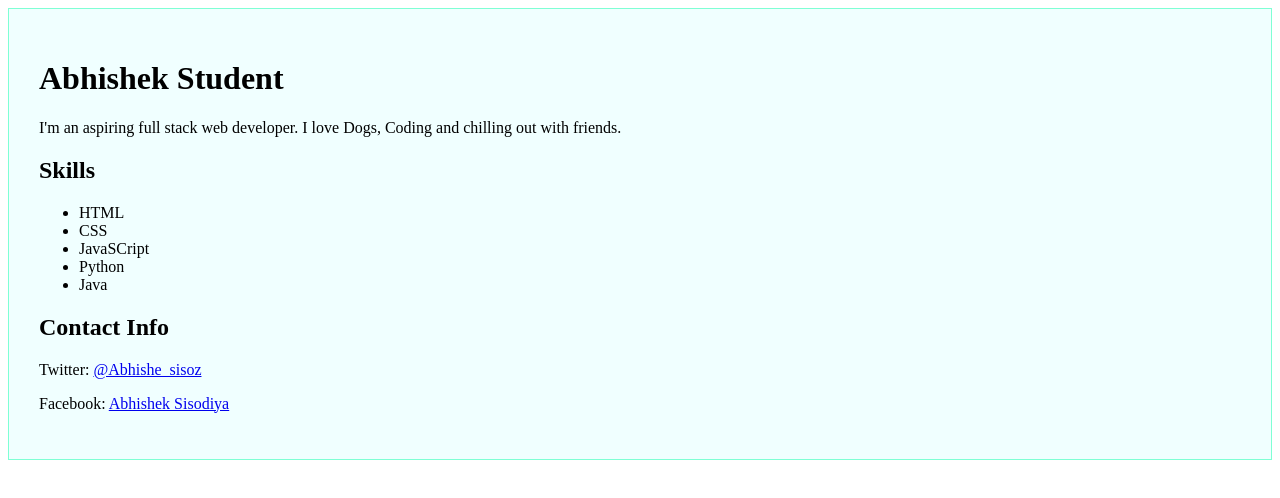
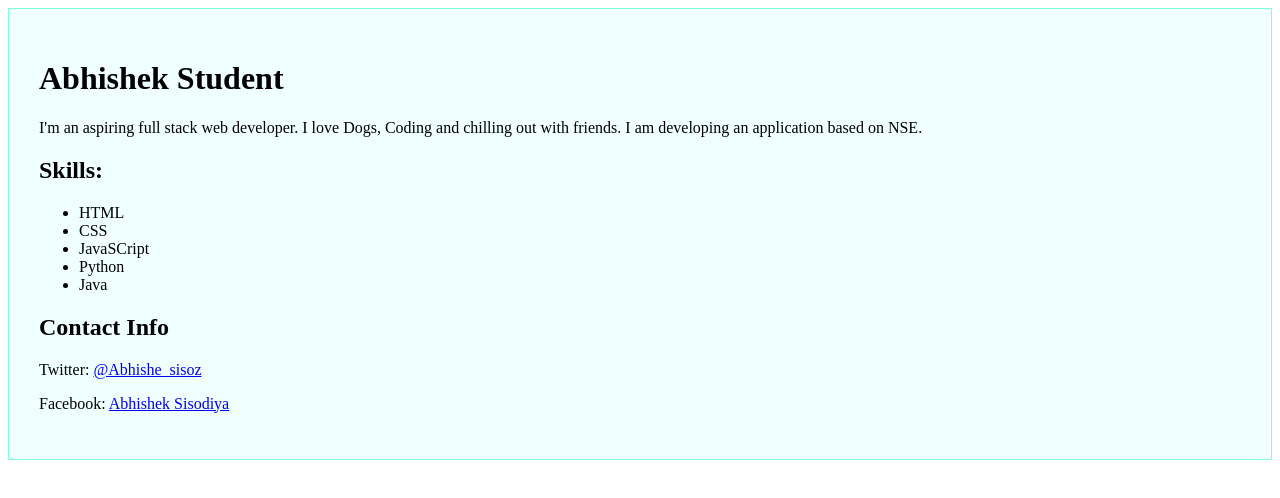
Before and after one commit to sisodiya2421/about-me, a plain HTML site: page index.html in a window 1280 px wide. Drawn offline with Linux system fonts and the light colour scheme.

Commit message:
Update index.html

```diff
--- a/index.html
+++ b/index.html
@@ -7,8 +7,9 @@
 <body>
 	<div>
 	  <h1>Abhishek Student</h1>
-	  <p>I'm an aspiring full stack web developer. I love Dogs, Coding and chilling out with friends.</p>
-	  <h2>Skills</h2>
+	  <p>I'm an aspiring full stack web developer. I love Dogs, Coding and chilling out with friends. I am developing an application
+		based on NSE.</p>
+	  <h2>Skills: </h2>
 	  <ul>
 	    <li>HTML</li>
 	    <li>CSS</li>
```
